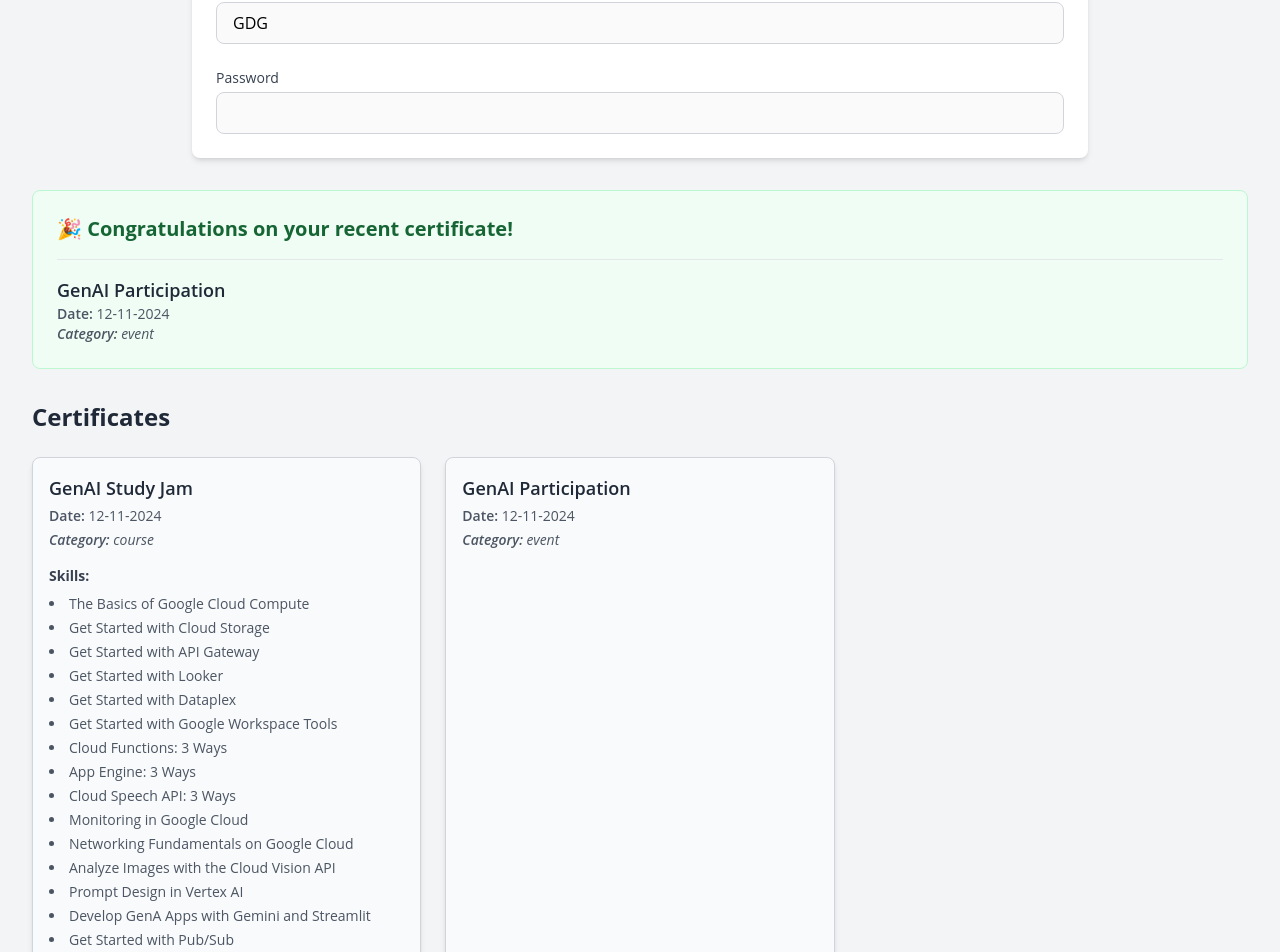
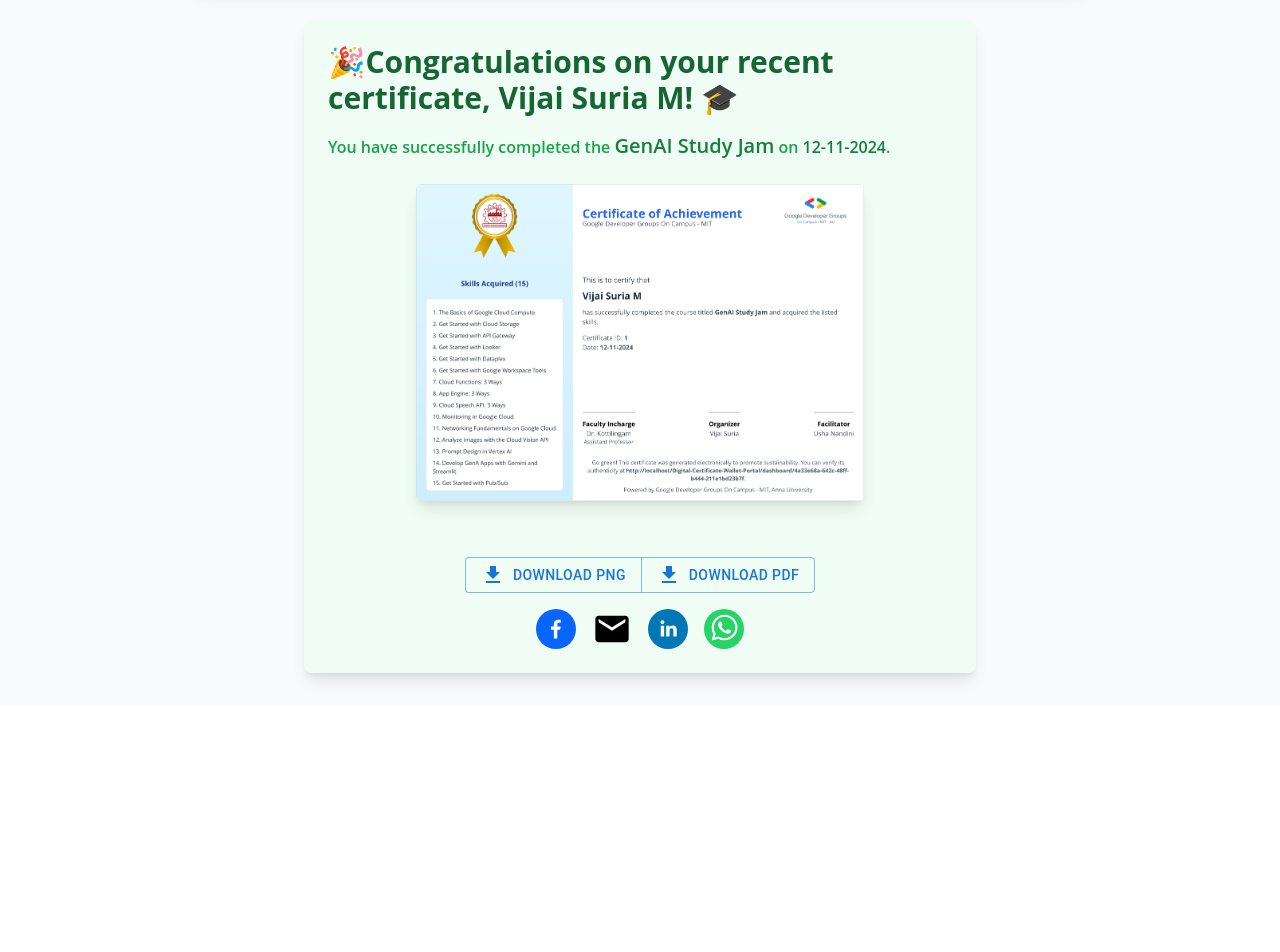
Before and after one commit to gdgmit/Digital-Certificate-Wallet-Portal, a React (Vite) app: page /Digital-Certificate-Wallet-Portal/dashboard/4a33e68a-642c-48ff-b444-211e1bd23b7f in a window 1280 px wide. Shown: the part 595-1547 px from the top of the page. After the commit the page ends 1300 px from the top, so only its background shows below. Built offline with nearby package versions, Linux system fonts and the light colour scheme.

Commit message:
dashboard updated

```diff
--- a/src/components/Dashboard/EditProfile.jsx
+++ b/src/components/Dashboard/EditProfile.jsx
@@ -1,21 +1,34 @@
-import React, { useState, useEffect } from "react";
-import { useParams } from "react-router-dom";
-import certificateData from "../../data/certificate_data.json";
+import React, { useState, useEffect, useRef } from "react";
+import { useParams, useNavigate } from "react-router-dom";
+import DownloadOptions from "../PreviewComponents/DownloadOptions";
+import ShareCertificate from "../PreviewComponents/ShareCertificate";
+import GenAICertificate from "../CertificateTemplates/GenAICertificateComponent";
+import EventCertificateComponent from "../CertificateTemplates/EventCertificateComponent";
+import WorkShopCertificateComponent from "../CertificateTemplates/WorkShopCertificateComponent";
+import jsonData from "../../data/certificate_data.json";
+import html2canvas from "html2canvas";
+import jsPDF from "jspdf";
+import { toast } from "react-toastify";
 
 const EditProfile = () => {
+  const navigate = useNavigate();
   const { st_id } = useParams();
   const [profile, setProfile] = useState(null);
+  const [certificateImage, setCertificateImage] = useState(null);
+  const [pdfBlobUrl, setPdfBlobUrl] = useState(null);
+  const templateRef = useRef(null);
   const [editMode, setEditMode] = useState(false);
   const [passwordError, setPasswordError] = useState("");
   const [confirmPasswordError, setConfirmPasswordError] = useState("");
   const [originalProfile, setOriginalProfile] = useState(null);
 
+  // Fetch the profile and certificates on initial render
   useEffect(() => {
-        // Extract student data from certificates
     let studentProfile = null;
     const studentCertificates = [];
 
-        certificateData.forEach((certificate) => {
+    // Find the student data from certificateData
+    jsonData.forEach((certificate) => {
       const student = certificate.students.find(
         (s) => s.st_id.toString() === st_id
       );
@@ -28,11 +41,11 @@
       }
     });
 
+    // If studentProfile found, set the profile data
     if (studentProfile) {
       const formattedProfile = {
         ...studentProfile,
-                email: studentProfile.email_id || "",
-                phone: studentProfile.phone_no || "",
+        email: studentProfile.email || "",
         password: studentProfile.password || "",
         confirmPassword: "",
         certificates: studentCertificates,
@@ -41,6 +54,43 @@
       setOriginalProfile(formattedProfile);
     }
   }, [st_id]);
+
+  // Handle media generation for the certificate (image/PDF)
+  useEffect(() => {
+    if (profile && profile.certificates.length > 0) {
+      const recentCertificate = profile.certificates.sort(
+        (a, b) => new Date(b.date) - new Date(a.date)
+      )[0];
+      generateMedia(recentCertificate);
+    }
+  }, [profile]);
+
+  const generateMedia = async (recentCertificate) => {
+    if (!templateRef.current) return;
+
+    try {
+      const canvas = await html2canvas(templateRef.current, {
+        useCORS: true,
+        scale: 4, // High-resolution rendering
+        logging: false,
+      });
+
+      const imgData = canvas.toDataURL("image/png", 1.0);
+      setCertificateImage(imgData);
+
+      const pdf = new jsPDF({
+        orientation: "landscape",
+        unit: "px",
+        format: [canvas.width, canvas.height],
+      });
+      pdf.addImage(imgData, "PNG", 0, 0, canvas.width, canvas.height);
+      const pdfBlob = pdf.output("blob");
+      const blobUrl = URL.createObjectURL(pdfBlob);
+      setPdfBlobUrl(blobUrl);
+    } catch (error) {
+      console.error("Error generating certificate or PDF: ", error);
+    }
+  };
 
   const toggleEditMode = () => {
     if (editMode) {
@@ -95,10 +145,18 @@
     );
   }
 
-    const recentCertificate = profile.certificates[profile.certificates.length - 1];
+  // Get the most recent certificate based on the date
+  const recentCertificate = profile.certificates.sort(
+    (a, b) => new Date(b.date) - new Date(a.date)
+  )[0];
+
+  const isCourse = recentCertificate.category === "course";
+  const isEvent = recentCertificate.category === "event";
+  const isWorkshop = recentCertificate.category === "workshop";
+
   return (
-        <div className="min-h-screen flex flex-col bg-gray-100">
-            <header className="bg-blue-700 text-white px-6 py-4 flex items-center justify-between shadow-lg">
+    <div className="min-h-screen flex flex-col bg-gray-50">
+      {/* <header className="bg-blue-700 text-white px-6 py-4 flex items-center justify-between shadow-lg">
         <div className="flex items-center gap-4">
           <div className="w-12 h-12 bg-white rounded-full p-2">
             <img
@@ -109,11 +167,11 @@
           </div>
           <h1 className="text-2xl font-bold">Google Developer Groups</h1>
         </div>
-            </header>
+      </header> */}
       <main className="flex-grow p-8">
-                <div className="max-w-4xl mx-auto bg-white shadow-md rounded-lg p-6">
+        <div className="max-w-4xl mx-auto bg-white shadow-lg rounded-lg p-6">
           <div className="flex justify-between items-center border-b pb-4">
-                        <h1 className="text-3xl font-bold text-gray-800">My Profile</h1>
+            <h1 className="text-3xl font-semibold text-gray-800">My Profile</h1>
             <div className="flex gap-2">
               {editMode && (
                 <button
@@ -126,9 +184,7 @@
               <button
                 onClick={toggleEditMode}
                 className={`px-6 py-2 rounded-lg ${
-                                    editMode
-                                        ? "bg-green-500 hover:bg-green-600"
-                                        : "bg-blue-500 hover:bg-blue-600"
+                  editMode ? "bg-green-500 hover:bg-green-600" : "bg-blue-500 hover:bg-blue-600"
                 } text-white text-sm font-semibold transition-all`}
               >
                 {editMode ? "Save Changes" : "Edit Profile"}
@@ -138,16 +194,13 @@
 
           <div className="mt-6 space-y-6">
             {[{ label: "Name", value: "st_name" },
-                          { label: "Registration No", value: "regno" },
+              { label: "Student ID", value: "regno" },
               { label: "Email", value: "email" },
-                          { label: "Phone", value: "phone" },
               { label: "Department", value: "dept" },
               { label: "Password", value: "password" },
             ].map(({ label, value }) => (
               <div key={value}>
-                                <label className="block text-sm font-medium text-gray-700">
-                                    {label}
-                                </label>
+                <label className="block text-sm font-medium text-gray-700">{label}</label>
                 <input
                   type={value === "password" ? "password" : "text"}
                   value={profile[value]}
@@ -161,9 +214,7 @@
             {editMode && (
               <>
                 <div>
-                                    <label className="block text-sm font-medium text-gray-700">
-                                        Confirm Password
-                                    </label>
+                  <label className="block text-sm font-medium text-gray-700">Confirm Password</label>
                   <input
                     type="password"
                     value={profile.confirmPassword}
@@ -172,9 +223,7 @@
                   />
                 </div>
                 {confirmPasswordError && (
-                                    <p className="text-red-500 text-sm mt-1">
-                                        {confirmPasswordError}
-                                    </p>
+                  <p className="text-red-500 text-sm mt-1">{confirmPasswordError}</p>
                 )}
                 {passwordError && (
                   <p className="text-red-500 text-sm mt-1">{passwordError}</p>
@@ -184,54 +233,61 @@
           </div>
         </div>
 
-                <div className="mt-8 p-6 bg-green-50 border border-green-200 rounded-lg">
-                    <h2 className="text-xl font-bold text-green-800">
-                        🎉 Congratulations on your recent certificate!
+        {/* Recent Certificate Section */}
+        <div className="mt-8 p-6 bg-green-50 shadow-lg rounded-lg max-w-2xl mx-auto">
+          <h2 className="text-3xl font-bold text-green-800 flex items-center gap-2">
+            🎉Congratulations on your recent certificate, {profile.st_name}! 🎓
           </h2>
-                    <div className="mt-4 border-t pt-4">
-                        <h3 className="text-lg font-semibold text-gray-800">
-                            {recentCertificate.name}
+          <h3 className="text-l font-semibold text-green-600 mt-4">
+            You have successfully completed the{" "}
+            <span className="text-green-700 text-xl font-semibold">{recentCertificate.name}</span> on{" "}
+            <span className="text-green-700">{recentCertificate.date}</span>.
           </h3>
-                        <p className="text-sm text-gray-600">
-                            <span className="font-semibold">Date:</span> {recentCertificate.date}
-                        </p>
-                        <p className="text-sm text-gray-600 italic">
-                            <span className="font-semibold">Category:</span> {recentCertificate.category}
-                        </p>
-                    </div>
+
+          <div className="flex flex-col items-center mt-6">
+            {/* Hidden Template */}
+            <div
+              ref={templateRef}
+              className="absolute top-[-9999px] left-[-9999px]"
+            >
+              {isCourse && (
+                <GenAICertificate certificate={recentCertificate} student={profile} />
+              )}
+              {isEvent && (
+                <EventCertificateComponent
+                  certificateData={recentCertificate}
+                  studentName={profile.st_name}
+                />
+              )}
+              {isWorkshop && (
+                <WorkShopCertificateComponent
+                  certificateData={recentCertificate}
+                  studentName={profile.st_name}
+                />
+              )}
             </div>
 
-                <div className="mt-8">
-                    <h2 className="text-2xl font-bold text-gray-800">Certificates</h2>
-                    <div className="grid gap-6 mt-6 grid-cols-1 md:grid-cols-2 lg:grid-cols-3">
-                        {profile.certificates.map((cert) => (
-                            <div
-                                key={cert.cert_id}
-                                className="border border-gray-300 rounded-lg p-4 shadow-md bg-gray-50 hover:shadow-lg transition-all"
-                            >
-                                <h3 className="text-lg font-semibold text-gray-800">
-                                    {cert.name}
-                                </h3>
-                                <p className="text-sm text-gray-600 mt-1">
-                                    <span className="font-semibold">Date:</span> {cert.date}
-                                </p>
-                                <p className="text-sm text-gray-600 mt-1 italic">
-                                    <span className="font-semibold">Category:</span> {cert.category}
-                                </p>
-                                {cert.skills && cert.skills.length > 0 && (
-                                    <div className="mt-4">
-                                        <h4 className="text-sm font-bold text-gray-700">Skills:</h4>
-                                        <ul className="mt-2 list-disc list-inside space-y-1">
-                                            {cert.skills.map((skill, idx) => (
-                                                <li key={idx} className="text-sm text-gray-600">
-                                                    {skill}
-                                                </li>
-                                            ))}
-                                        </ul>
+            {/* Certificate Preview */}
+            {certificateImage ? (
+              <img
+                src={certificateImage}
+                alt="Certificate Preview"
+                className="w-full max-w-md rounded-md shadow-lg mb-4"
+              />
+            ) : (
+              <p className="text-lg text-gray-600">Loading certificate preview...</p>
+            )}
+
+            {/* Download and Share Options */}
+            <div className="flex flex-col items-center space-y-4 mt-4">
+              <DownloadOptions
+                downloadLinks={{
+                  png: certificateImage,
+                  pdf: pdfBlobUrl,
+                }}
+              />
+              <ShareCertificate shareUrl="https://yourwebsite.com/certificates" />
             </div>
-                                )}
-                            </div>
-                        ))}
           </div>
         </div>
       </main>
```
Lines whose indentation alone changed are shown as unchanged.
